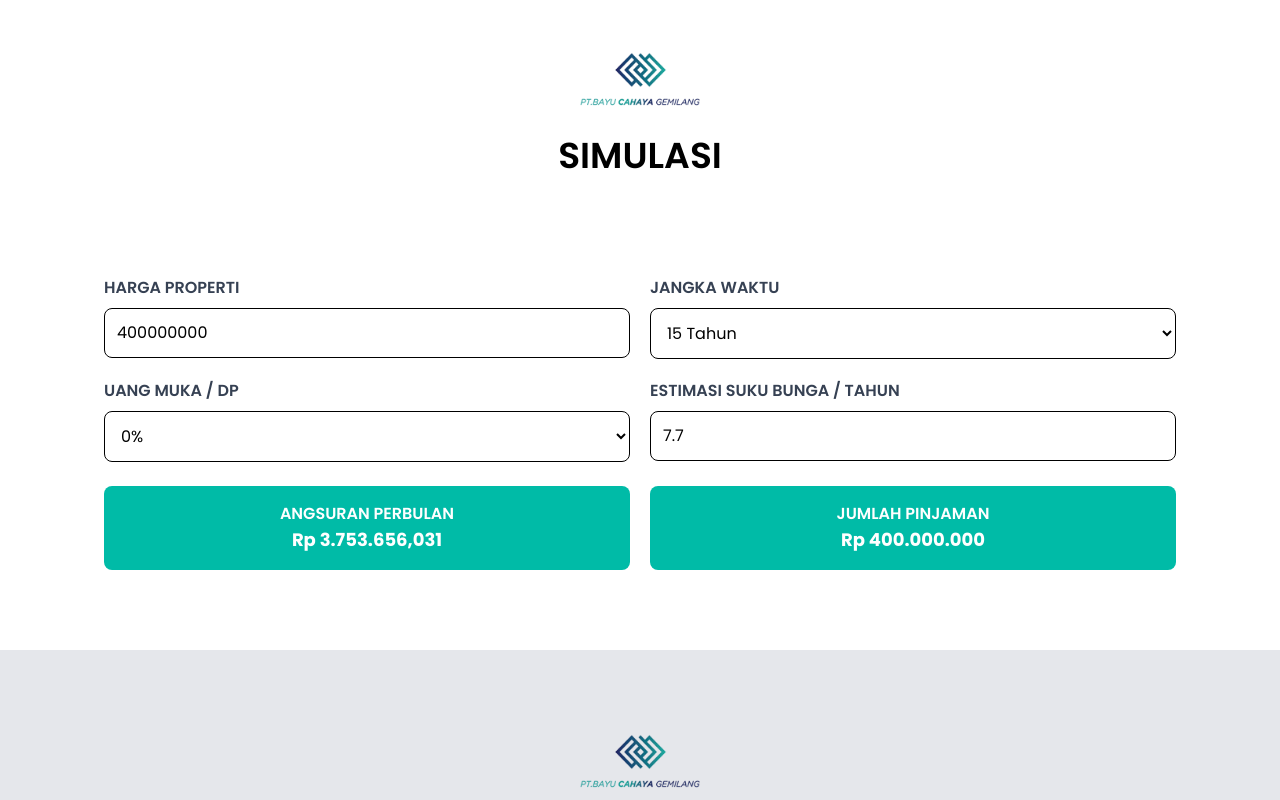
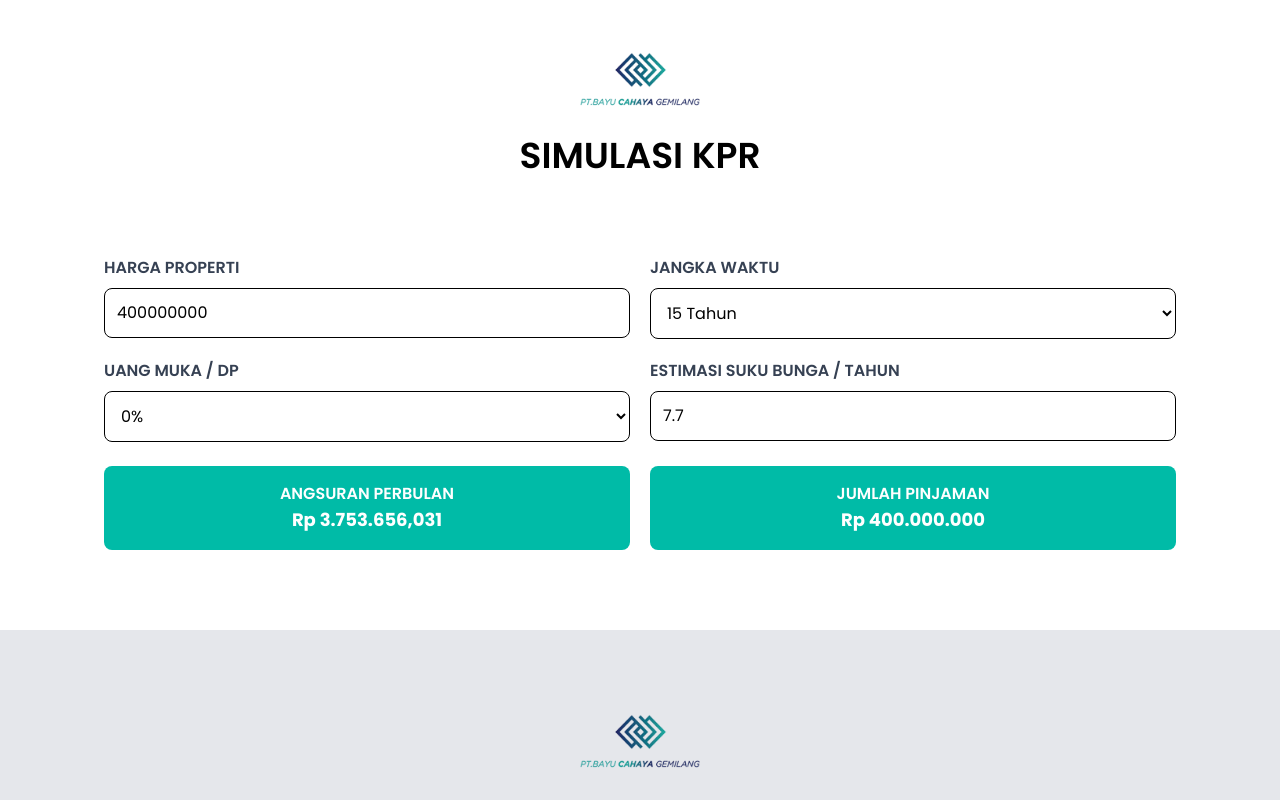
Before and after one commit to jacques6810/bayu-cahaya-gemilang, a React (Vite) app: page /simulasi-kpr in a window 1280 px wide. Shown: the part 440-1240 px from the top of the page. Built offline with nearby package versions, Linux system fonts and the light colour scheme.

Commit message:
Add section title component

```diff
--- a/src/Components/About/Section1.jsx
+++ b/src/Components/About/Section1.jsx
@@ -1,4 +1,5 @@
 import React from "react";
+import Section from "../../Components/Section";
 import BackgroundImage from "../../assets/Background Home.png";
 import IconCompany from "../../assets/Icon Company.png";
 import IconLegality from "../../assets/Icon Legality.png";
@@ -9,18 +10,10 @@ import "../../App.css";
 function Section1() {
   return (
     <div className="flex flex-col items-center justify-center my-20 mx-10">
-      <img
-        src={LogoBCG}
-        alt="Logo BCG"
-        className="h-15 w-30 mb-7"
-        data-aos="fade-up"
-      />
-      <h1 className="text-4xl font-semibold mb-20" data-aos="fade-up">
-        Siapa Kami?
-      </h1>
+      <Section title="SIAPA KAMI" />
 
       {/* Profil Perusahaan */}
-      <div className="flex flex-col md:flex-row-reverse items-center md:items-center text-justify max-w-6xl w-full gap-10 mb-16">
+      <div className="flex flex-col md:flex-row-reverse items-center md:items-center text-justify max-w-6xl w-full gap-10 mt-10 mb-16">
         <img
           src={BackgroundImage}
           alt="Profil Perusahaan"
--- a/src/Components/About/Section2.jsx
+++ b/src/Components/About/Section2.jsx
@@ -1,22 +1,13 @@
 import React from "react";
+import Section from "../../Components/Section";
 import LogoBCG from "../../assets/Logo BCG.png";
 import "../../App.css";
 
 function Section2() {
   return (
     <div className="flex flex-col items-center bg-gray-100 py-20 px-10">
-      <img
-        src={LogoBCG}
-        alt="Logo BCG"
-        className="h-15 w-30 mb-7"
-        data-aos="fade-up"
-      />
-      <h1
-        className="text-4xl font-semibold text-center mb-5"
-        data-aos="fade-up"
-      >
-        VISI & MISI
-      </h1>
+      <Section title="VISI & MISI" />
+
       <p className="text-lg text-center max-w-4xl mt-4" data-aos="fade-up">
         Menjadi pengembang yang unggul dan menjadi solusi bagi masyarakat dalam
         memenuhi kebutuhan papan (tempat tinggal) dengan nuansa asri.
--- a/src/Components/Developer/Section1.jsx
+++ b/src/Components/Developer/Section1.jsx
@@ -1,4 +1,5 @@
 import React from "react";
+import Section from "../../Components/Section";
 import LogoBCG from "../../assets/Logo BCG.png";
 import ASL from "../../assets/Background Home.png";
 import BCA from "../../assets/BukitCiampeaAsih_DeveloperBG.jpg";
@@ -8,18 +9,7 @@ import "../../App.css";
 function Section1() {
   return (
     <div className="flex flex-col items-center py-20 px-10 lg:px-20 xl:px-60">
-      <img
-        src={LogoBCG}
-        alt="Logo BCG"
-        className="h-15 w-30 mb-7"
-        data-aos="fade-up"
-      />
-      <h1
-        className="text-4xl font-semibold text-center mb-5"
-        data-aos="fade-up"
-      >
-        CLUSTER
-      </h1>
+      <Section title="CLUSTER" />
       <div className="grid gap-6 my-10 w-full object-cover grid-cols-1 sm:grid-cols-1 md:grid-cols-2 lg:grid-cols-3 xl:grid-cols-3">
         {/* Artha Soreang Living */}
         <ClusterComponent image={ASL} title="ARTHA SOREANG LIVING" />
--- a/src/Components/Home/Section3.jsx
+++ b/src/Components/Home/Section3.jsx
@@ -5,10 +5,11 @@ import "slick-carousel/slick/slick-theme.css";
 import ArthaSoreangLiving from "../../assets/Background Home.png";
 import BukitCiampeaAsih from "../../assets/BukitCiampeaAsih_DeveloperBG.jpg";
 import Logo from "../../assets/Logo BCG.png";
-import { FaChevronLeft, FaChevronRight } from "react-icons/fa"; // Import icon arrow
+import Section from "../../Components/Section";
+import { FaChevronLeft, FaChevronRight } from "react-icons/fa";
 
 const Section3 = () => {
-  const sliderRef = React.useRef(null); // Referensi untuk kontrol slider
+  const sliderRef = React.useRef(null);
 
   const settings = {
     dots: false,
@@ -33,18 +34,7 @@ const Section3 = () => {
         id="section-3"
         className="flex flex-col items-center w-full bg-white p-6 md:p-10"
       >
-        <img
-          src={Logo}
-          alt="Logo BCG"
-          className="h-12 md:h-16 mb-5"
-          data-aos="fade-up"
-        />
-        <h2
-          className="text-center max-w-xl font-semibold text-3xl md:text-4xl lg:text-4xl leading-snug mb-4"
-          data-aos="fade-up"
-        >
-          Developer
-        </h2>
+        <Section title="DEVELOPER" />
 
         <div className="relative w-full max-w-5xl" data-aos="fade-up">
           {/* Tombol Panah Kiri */}
--- a/src/Components/Kontak/Section1.jsx
+++ b/src/Components/Kontak/Section1.jsx
@@ -1,9 +1,10 @@
 import React, { useState } from "react";
+import Section from "../../Components/Section";
 import LogoBCG from "../../assets/Logo BCG.png";
 
 const locations = [
   {
-    name: "Bukit Ciampea Asih",
+    name: "Bukit Ciampea Asri",
     mapSrc:
       "https://www.google.com/maps/embed?pb=!1m18!1m12!1m3!1d1981.795169437701!2d106.68941573853812!3d-6.57327349835504!2m3!1f0!2f0!3f0!3m2!1i1024!2i768!4f13.1!3m3!1m2!1s0x2e69db19f30129ff%3A0xa19af266db849527!2sBukit%20Ciampea%20Asri%20A16!5e0!3m2!1sen!2id!4v1740970882470!5m2!1sen!2id",
   },
@@ -36,18 +37,9 @@ function Section1() {
 
   return (
     <div className="flex flex-col items-center justify-center py-20 mx-10">
-      <img
-        src={LogoBCG}
-        alt="Logo BCG"
-        className="h-16 w-32 mb-7"
-        data-aos="fade-up"
-      />
-      <h1
-        className="text-4xl font-semibold text-center mb-5"
-        data-aos="fade-up"
-      >
-        HUBUNGI KAMI
-      </h1>
+      <Section title="HUBUNGI KAMI" />
+
+      {/* Kontak Info */}
       <p
         className="text-thin text-sm text-center px-5 lg:px-40 xl:px-80"
         data-aos="fade-up"
--- /dev/null
+++ b/src/Components/Section.jsx
@@ -0,0 +1,24 @@
+import React from "react";
+import LogoBCG from "../assets/Logo BCG.png";
+import "../App.css";
+
+function Section({ title }) {
+  return (
+    <div className="flex flex-col items-center justify-center text-center">
+      <img
+        src={LogoBCG}
+        alt="Logo BCG"
+        className="h-12 w-25 mb-7 md:h-15 md:w-30"
+        data-aos="fade-up"
+      />
+      <h1
+        className="text-3xl md:text-4xl font-semibold mb-10"
+        data-aos="fade-up"
+      >
+        {title}
+      </h1>
+    </div>
+  );
+}
+
+export default Section;
--- a/src/Components/Simulasi/Section1.jsx
+++ b/src/Components/Simulasi/Section1.jsx
@@ -1,5 +1,6 @@
 import React, { useState } from "react";
 import LogoBCG from "../../assets/Logo BCG.png";
+import Section from "../../Components/Section";
 import "../../App.css";
 
 function Section1() {
@@ -17,19 +18,8 @@ function Section1() {
 
   return (
     <div>
-      <div className="flex flex-col items-center justify-center py-20">
-        <img
-          src={LogoBCG}
-          alt="Logo BCG"
-          className="h-15 w-30 mb-7"
-          data-aos="fade-up"
-        />
-        <h1
-          className="text-4xl font-semibold text-center mb-5"
-          data-aos="fade-up"
-        >
-          SIMULASI
-        </h1>
+      <div className="flex flex-col items-center justify-center py-10 mt-10 mx-10">
+        <Section title="SIMULASI KPR" />
       </div>
       {/* Form Simulasi */}
       <div className="max-w-4xl lg:max-w-6xl mx-auto px-10">
--- a/src/Components/Simulasi/Section2.jsx
+++ b/src/Components/Simulasi/Section2.jsx
@@ -1,4 +1,5 @@
 import React from "react";
+import Section from "../../Components/Section";
 import LogoBCG from "../../assets/Logo BCG.png";
 import BankBRI from "../../assets/Bank BRI.png";
 import BankBJB from "../../assets/Bank BJB.png";
@@ -11,18 +12,9 @@ function Section2() {
   return (
     <div className="w-full bg-gray-200">
       <div className="flex flex-col items-center justify-center py-20 mx-20 mt-20">
-        <img
-          src={LogoBCG}
-          alt=""
-          className="h-15 w-30 mb-7"
-          data-aos="fade-up"
-        />
-        <h1
-          className="text-4xl font-semibold text-center mb-5"
-          data-aos="fade-up"
-        >
-          KERJASAMA BANK
-        </h1>
+        <Section title="KERJASAMA BANK" />
+
+        {/* Bank Mitra */}
         <div
           className="grid justify-center gap-2 my-10 gap-5 sm:gap-15 md:px-5 lg:px-20 lg:gap-20 items-center justify-items-center w-full object-cover grid-cols-3 md:grid-cols-5"
           data-aos="fade-up"
--- a/src/Components/Simulasi/Section3.jsx
+++ b/src/Components/Simulasi/Section3.jsx
@@ -1,22 +1,12 @@
 import React from "react";
 import LogoBCG from "../../assets/Logo BCG.png";
+import Section from "../../Components/Section";
 import Accordion from "./Accordion";
 
 function Section3() {
   return (
     <div className="flex flex-col items-center mt-10 py-20 px-10 lg:px-30">
-      <img
-        src={LogoBCG}
-        alt="Logo"
-        className="h-15 w-30 mb-7"
-        data-aos="fade-up"
-      />
-      <h1
-        className="text-4xl font-semibold text-center mb-5"
-        data-aos="fade-up"
-      >
-        ISTILAH PENTING KPR
-      </h1>
+      <Section title="ISTILAH PENTING KPR" />
       <Accordion />
     </div>
   );
```
